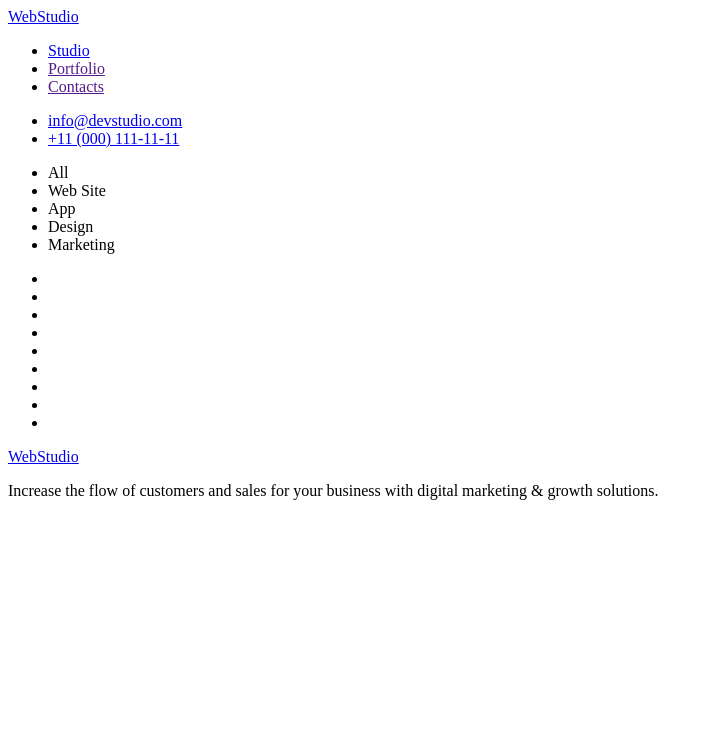
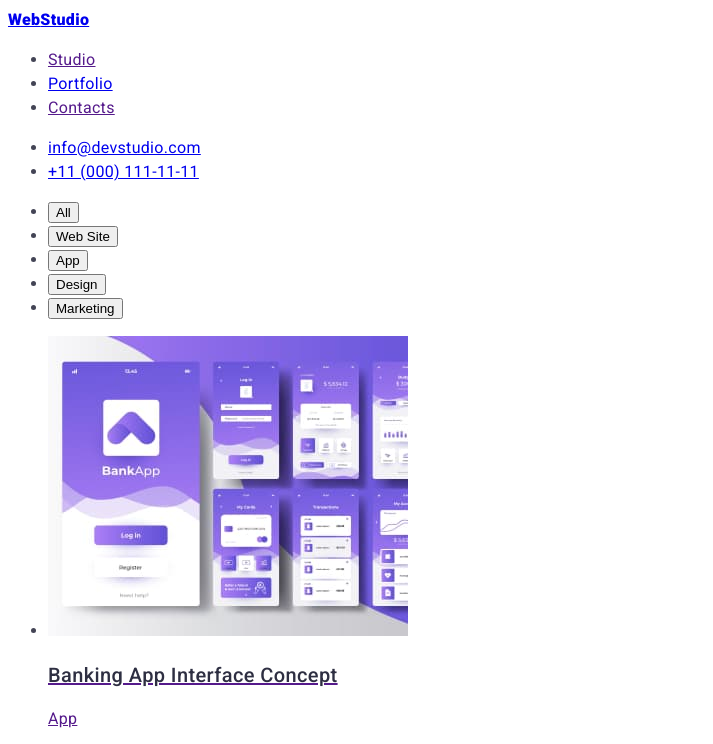
Before and after one commit to IrynaRudenk0/goit-markup-hw-02, a plain HTML site: page portfolio.html in a window 1280 px wide. Shown: the top 744 px of the page, without its empty margins (0-713 px from the left). Drawn offline with Linux system fonts and the light colour scheme.

Commit message:
Portfolio page images upload

```diff
--- a/portfolio.html
+++ b/portfolio.html
@@ -9,47 +9,105 @@
       href="https://fonts.googleapis.com/css2?family=Raleway:wght@800&family=Roboto:wght@400;500;700;900&display=swap"
       rel="stylesheet"
     />
-    <link rel="stylesheet" href="style.css" />
+    <link rel="stylesheet" href="./css/styles.css" />
   </head>
   <body>
     <header>
       <nav>
-        <a href="./index.html" class="logo">WebStudio</a>
+        <a href="./index.html" class="logo">Web<span class="logo-black">Studio</span></a>
         <ul>
-          <li><a href="./index.html">Studio</a></li>
-          <li><a href="">Portfolio</a></li>
-          <li><a href="">Contacts</a></li>
-        </ul>
+          <li class="nav-item"><a class="nav-link" href="">Studio</a></li>
+          <li class="nav-item">
+            <a class="nav-link" href="./portfolio.html">Portfolio</a>
+          </li>
+          <li class="nav-item"><a class="nav-link" href="">Contacts</a></li>
       </nav>
       <adress>
-        <ul>
-          <li><a href="mailto:info@devstudio.com">info@devstudio.com</a></li>
-          <li><a href="tel:+110001111111">+11 (000) 111-11-11</a></li>
+        <ul class="auth">
+          <li><a class="auth-link" href="mailto:info@devstudio.com">info@devstudio.com</a></li>
+          <li><a class="auth-link" href="tel:+110001111111">+11 (000) 111-11-11</a></li>
         </ul>
       </adress>
     </header>
     <main>
-      <ul>
-        <li>All</li>
-        <li>Web Site</li>
-        <li>App</li>
-        <li>Design</li>
-        <li>Marketing</li>
+      <ul class="filters-list">
+        <li >
+          <button class="filter" type="button">All</button>
+        </li>
+        <li >
+          <button class="filter" type="button">Web Site</button>
+        </li>
+        <li >
+          <button class="filter" type="button">App</button>
+        </li>
+        <li >
+          <button class="filter" type="button">Design</button>
+        </li>
+        <li >
+          <button class="filter" type="button">Marketing</button>
+        </li>
       </ul>
-      <ul>
-        <li></li>
-        <li></li>
-        <li></li>
-        <li></li>
-        <li></li>
-        <li></li>
-        <li></li>
-        <li></li>
-        <li></li>
+      <ul class="projects-list">
+        <li class="project">
+          <a href="">
+            <img src="./images/portfolio/banking-app (1).jpg" alt="banking app">
+            <h3>Banking App Interface Concept</h3>
+            <p>App</p>
+          </a>
+        </li>
+        <li class="project">
+          <a href="">
+            <img src="./images/portfolio/cashless-payment (1).jpg" alt="cashless payment">
+            <h3>Cashless Payment</h3>
+            <p>Marketing</p>
+          </li>
+        <li class="project">
+          <a href="">
+            <img src="./images/portfolio/meditation-app (1).jpg" alt="meditation app">
+            <h3>Meditaion App</h3>
+            <p>App</p>
+        </li>
+        <li class="project">
+          <a href="">
+            <img src="./images/portfolio/taxi-service (1).jpg" alt="taxi service">
+            <h3>Taxi Service</h3>
+            <p><Marketing/p>
+        </li>
+        <li class="project">
+          <a href="">
+            <img src="./images/portfolio/screen-illustrations (1).jpg" alt="screen illustrations">
+            <h3>Screen Illustrations</h3>
+            <p>Design</p>
+        </li>
+        <li class="project">
+          <a href="">
+            <img src="./images/portfolio/online-courses (1).jpg" alt="online courses">
+            <h3>Online Courses</h3>
+            <p>Marketing</p>
+        </li>
+
+        <li class="project">
+          <a href="">
+            <img src="./images/portfolio/instagram-stories (1).jpg" alt="Instagram stories">
+            <h3>Instagram Stories concept</h3>
+            <p>Design</p>
+        </li>
+          <li class="project">
+          <a href="">
+            <img src="./images/portfolio/organic-food (1).jpg" alt="organic food">
+            <h3>Organic Food</h3>
+            <p>Web Site</p>
+        </li>
+        <li class="project">
+          <a href="">
+            <img src="./images/portfolio/fresh-coffee (1).jpg" alt="fresh coffee">
+            <h3>Fresh Coffee</h3>
+            <p>Web Site</p>
+        </li>
       </ul>
     </main>
     <footer>
-      <a href="./index.html" class="logo">WebStudio</a>
+      <a href="./index.html" class="logo">Web<span class="logo-white">Studio</span></a>
       <p>
         Increase the flow of customers and sales for your business with digital
         marketing & growth solutions.
```
Also changed, not shown: images/portfolio/banking-app (1).jpg (added), images/portfolio/cashless-payment (1).jpg (added), images/portfolio/fresh-coffee (1).jpg (added), images/portfolio/instagram-stories (1).jpg (added), images/portfolio/meditation-app (1).jpg (added), images/portfolio/online-courses (1).jpg (added), images/portfolio/organic-food (1).jpg (added), images/portfolio/screen-illustrations (1).jpg (added), images/portfolio/taxi-service (1).jpg (added).
